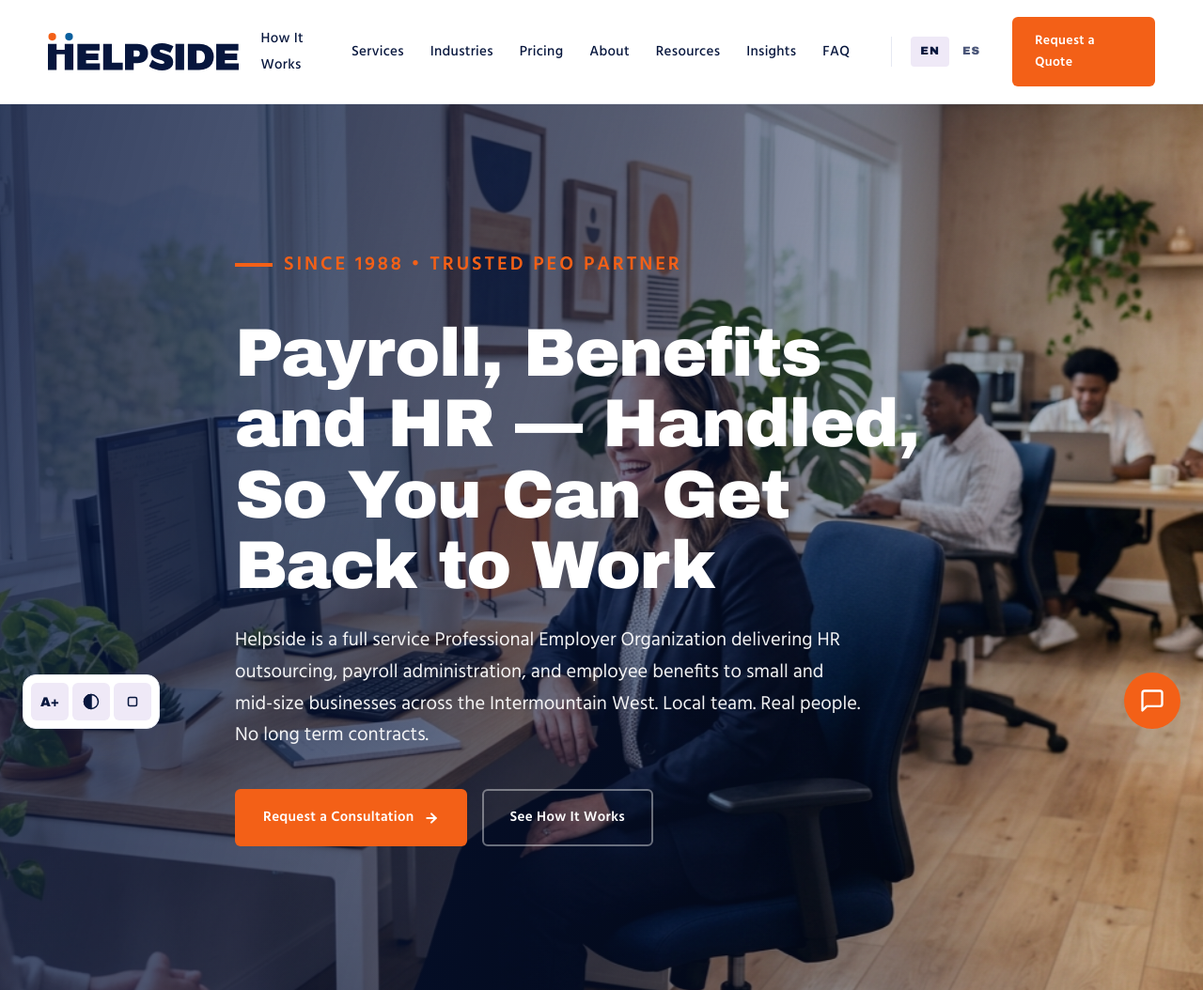
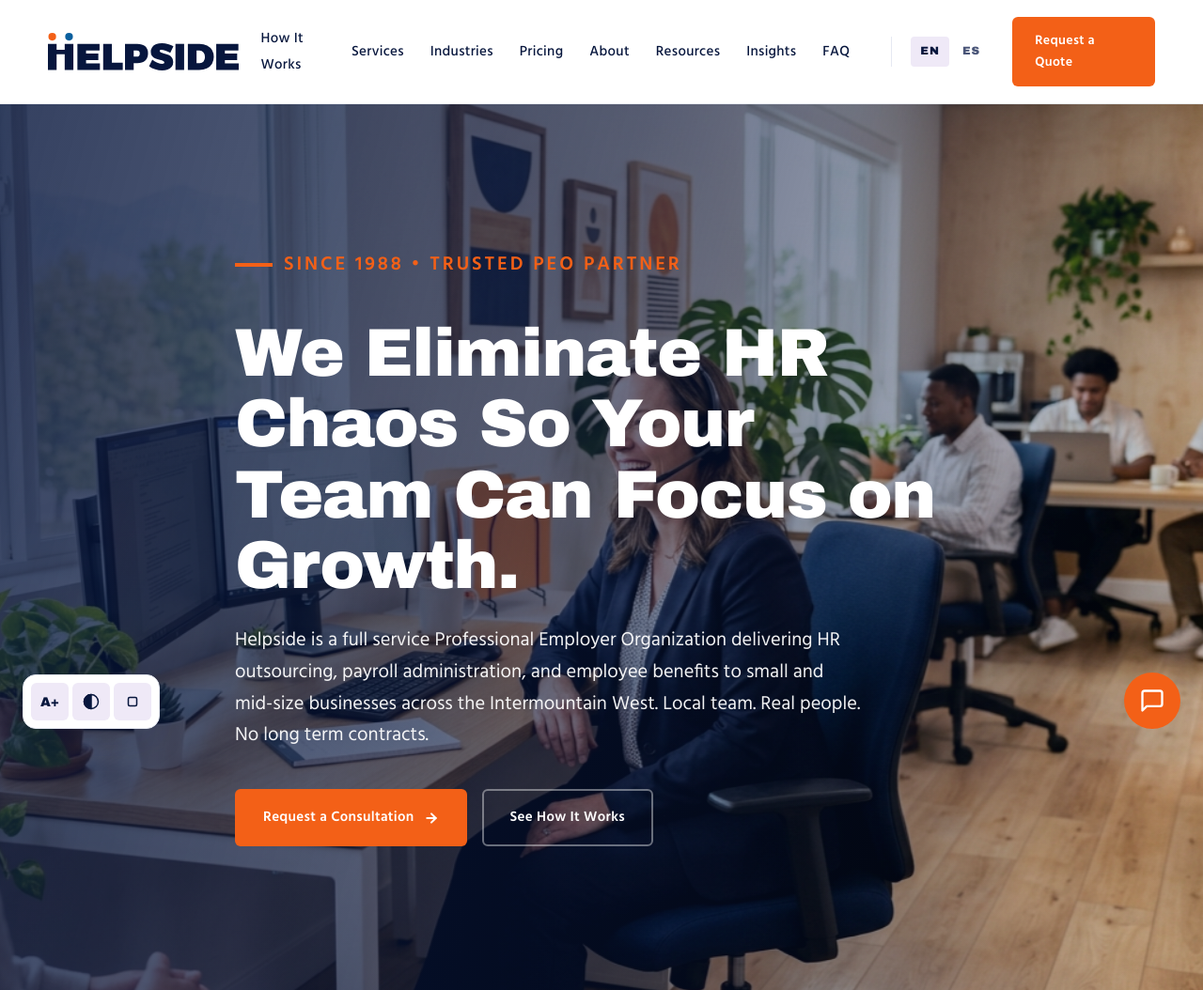
Before and after one commit to Kinggavint/helpside-preview-v2, a plain HTML site: page index.html in a window 1280 px wide. Shown: the top 1054 px of the page at 94% size. Drawn offline with Linux system fonts and the light colour scheme.

Commit message:
OEDIT revert: the big sentence at the top doesnt really explain what we do

```diff
--- a/index.html
+++ b/index.html
@@ -84,7 +84,7 @@
   <div class="hero__scrim"></div>
   <div class="container hero__content">
     <p class="eyebrow" style="color: var(--orange);">Since 1988 • Trusted PEO Partner</p>
-    <h1>Payroll, Benefits and HR — Handled, So You Can Get Back to Work</h1>
+    <h1>We Eliminate HR Chaos So Your Team Can Focus on Growth.</h1>
     <p>Helpside is a full service Professional Employer Organization delivering HR outsourcing, payroll administration, and employee benefits to small and mid-size businesses across the Intermountain West. Local team. Real people. No long term contracts.</p>
     <div class="hero__ctas">
       <a href="contact.html" class="btn btn-primary">Request a Consultation <svg width="16" height="16" viewBox="0 0 24 24" fill="none" stroke="currentColor" stroke-width="3" stroke-linecap="round" stroke-linejoin="round"><line x1="5" y1="12" x2="19" y2="12"/><polyline points="12 5 19 12 12 19"/></svg></a>
```
